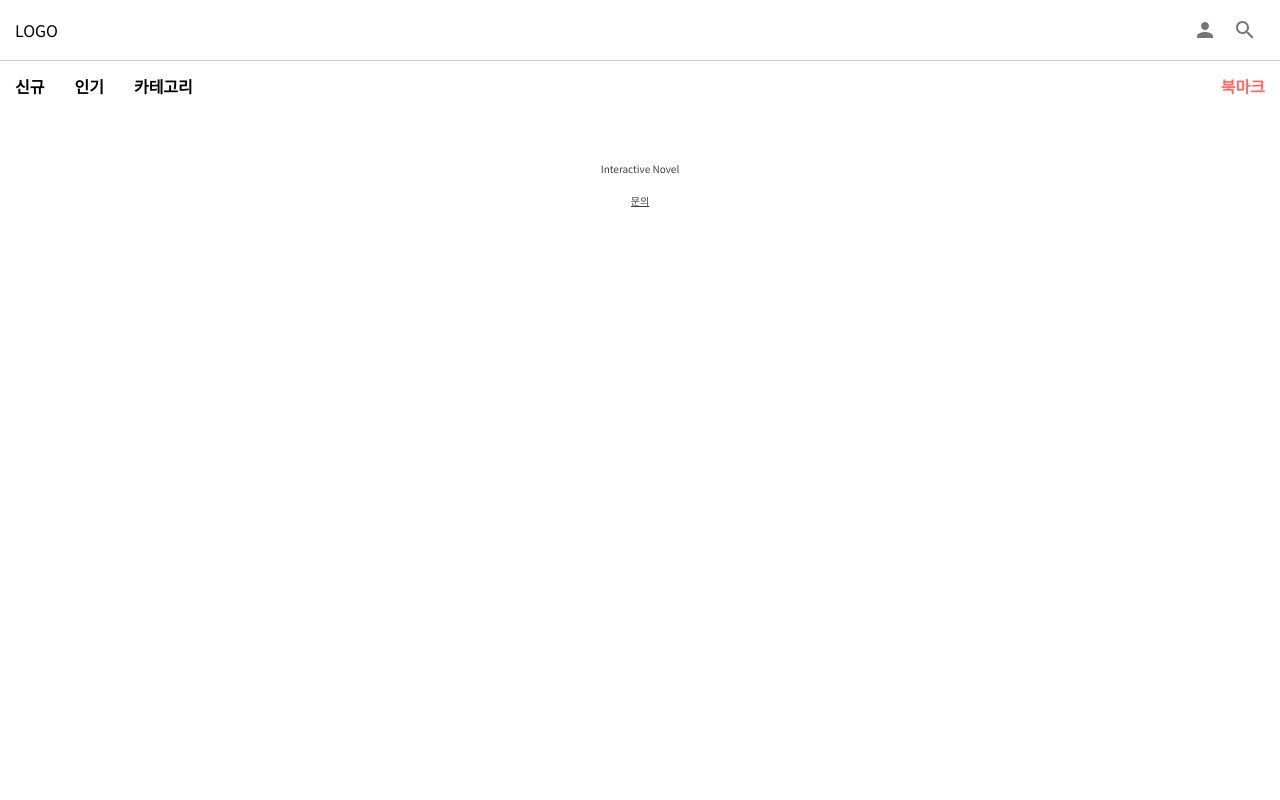
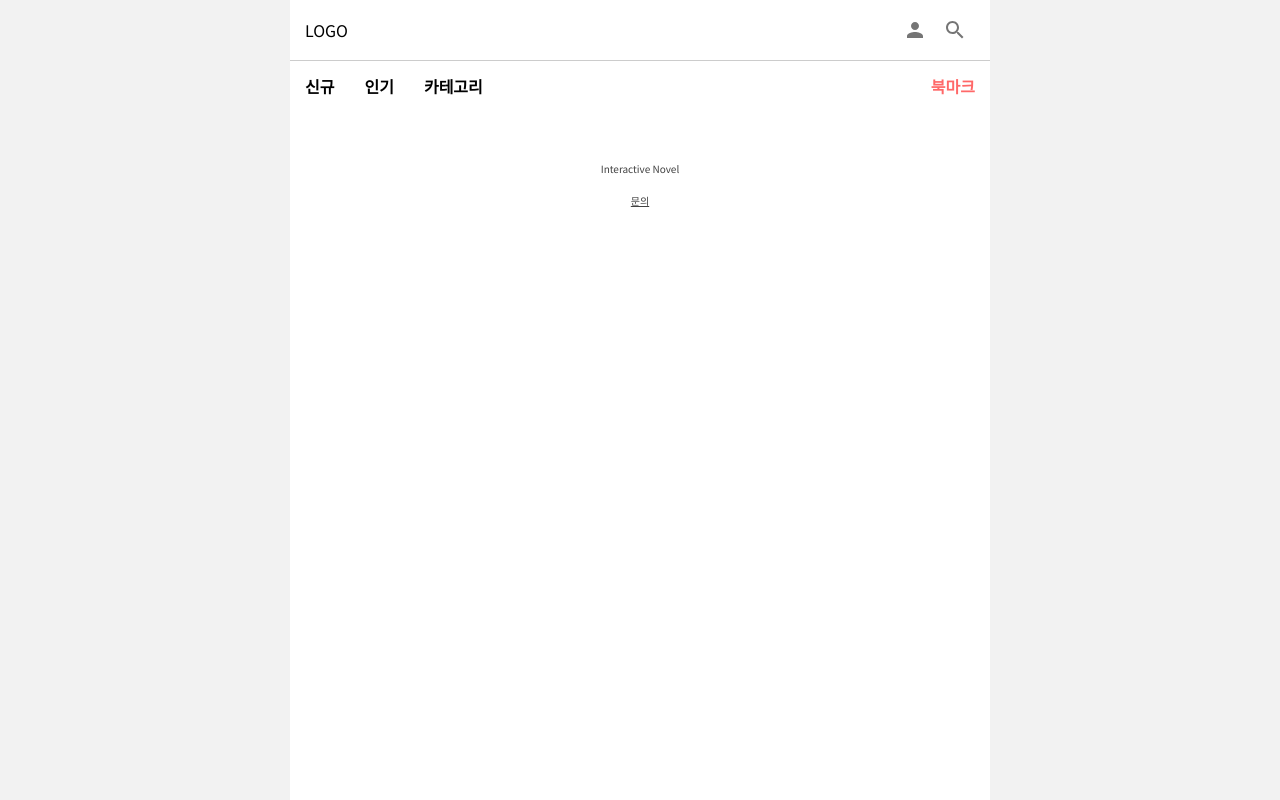
Before and after one commit to 2023-inha-capstone-team4/interactive-novel-web, a React (Create React App) app: page / in a window 1280 px wide. Built offline with nearby package versions, Linux system fonts and the light colour scheme.

Commit message:
feat: 앱 최대 너비 700px로 제한

```diff
--- a/src/layouts/DefaultLayout.tsx
+++ b/src/layouts/DefaultLayout.tsx
@@ -1,18 +1,33 @@
 import { Outlet } from 'react-router-dom';
 import Header from '../components/Header';
 import Footer from '../components/Footer';
+import styled from '@emotion/styled';
 
 /**
  * 기본 페이지 레이아웃입니다.
  */
 function DefaultLayout() {
   return (
-    <>
-      <Header />
-      <Outlet />
-      <Footer />
-    </>
+    <Background>
+      <Content>
+        <Header />
+        <Outlet />
+        <Footer />
+      </Content>
+    </Background>
   );
 }
 
+const Background = styled.div`
+  background-color: #f2f2f2;
+`;
+
+const Content = styled.div`
+  height: 100vh;
+  max-width: 700px;
+  margin: 0 auto;
+  background-color: #ffffff;
+  overflow-y: scroll;
+`;
+
 export default DefaultLayout;
```
